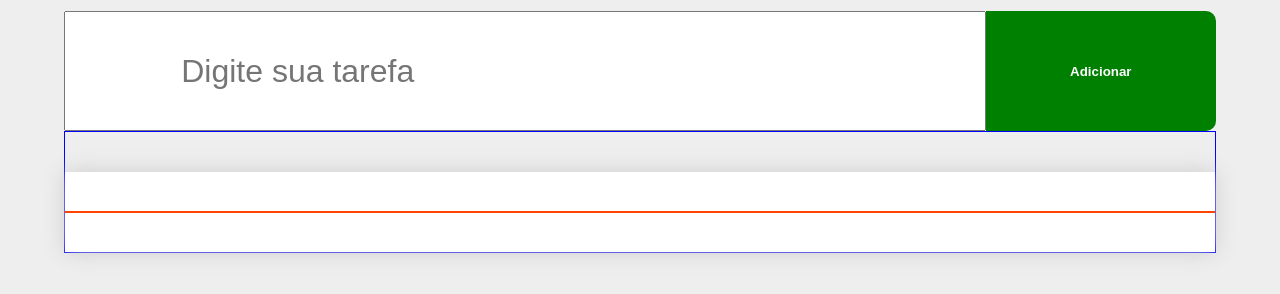
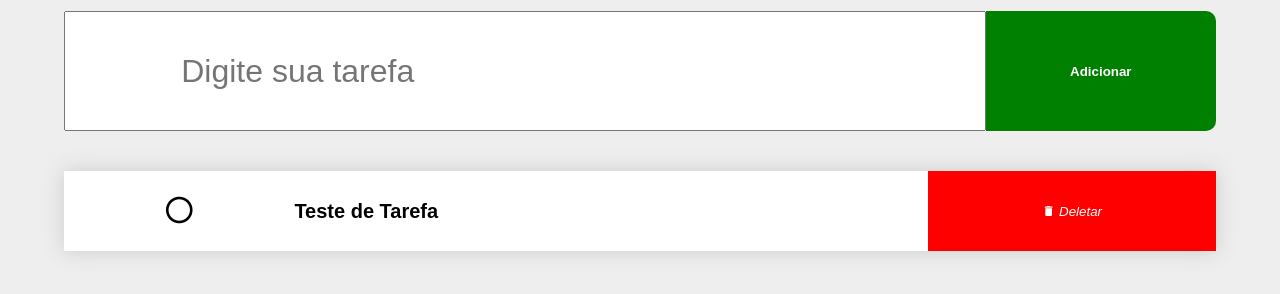
Before and after one commit to Alan-Damacena/PROJETOS, a plain HTML site: page 14_-_LISTA_DE_TAREFAS/index.html in a window 1280 px wide. Shown: the part 108-402 px from the top of the page. Drawn offline with Linux system fonts and the light colour scheme.

Commit message:
portfolio

```diff
--- a/14_-_LISTA_DE_TAREFAS/index.html
+++ b/14_-_LISTA_DE_TAREFAS/index.html
@@ -24,13 +24,13 @@
         <main id="areaLista">
             <div class="item">
                 <div class="item-icone">
-
+                    <i class="mdi mdi-circle-outline"></i>
                 </div>
                 <div class="item-nome">
-
+                    Teste de Tarefa
                 </div>
                 <div class="item-botao">
-
+                    <button class="delete"><i class="mdi mdi-delete"> Deletar </i></button>
                 </div>
             </div>
         </main>
--- a/14_-_LISTA_DE_TAREFAS/style.css
+++ b/14_-_LISTA_DE_TAREFAS/style.css
@@ -46,7 +46,6 @@ main{
     flex-flow: row wrap;
     width: 90%;
     margin: auto auto;
-    border: 1px solid blue;
     padding-top: 40px;
 }
 
@@ -62,16 +61,26 @@ main{
 }
 
 .item-icone{
-    flex: 10%;
-    border: 1px solid orangered;
+    flex: 20%;
+    text-align: center;
+    font-size: 2rem;
 }
 
 .item-nome{
-    flex: 10%;
-    border: 1px solid orangered;
+    flex: 55%;
+    font-size: 20px;
+    font-weight: bold;
 }
 
 .item-botao{
-    flex: 10%;
-    border: 1px solid orangered;
+    flex: 25%;
 }
+
+.delete{
+    background: red;
+    color: white;
+    border: none;
+    padding: 10px;
+    height: 80px;
+    width: 100%;
+}
```
